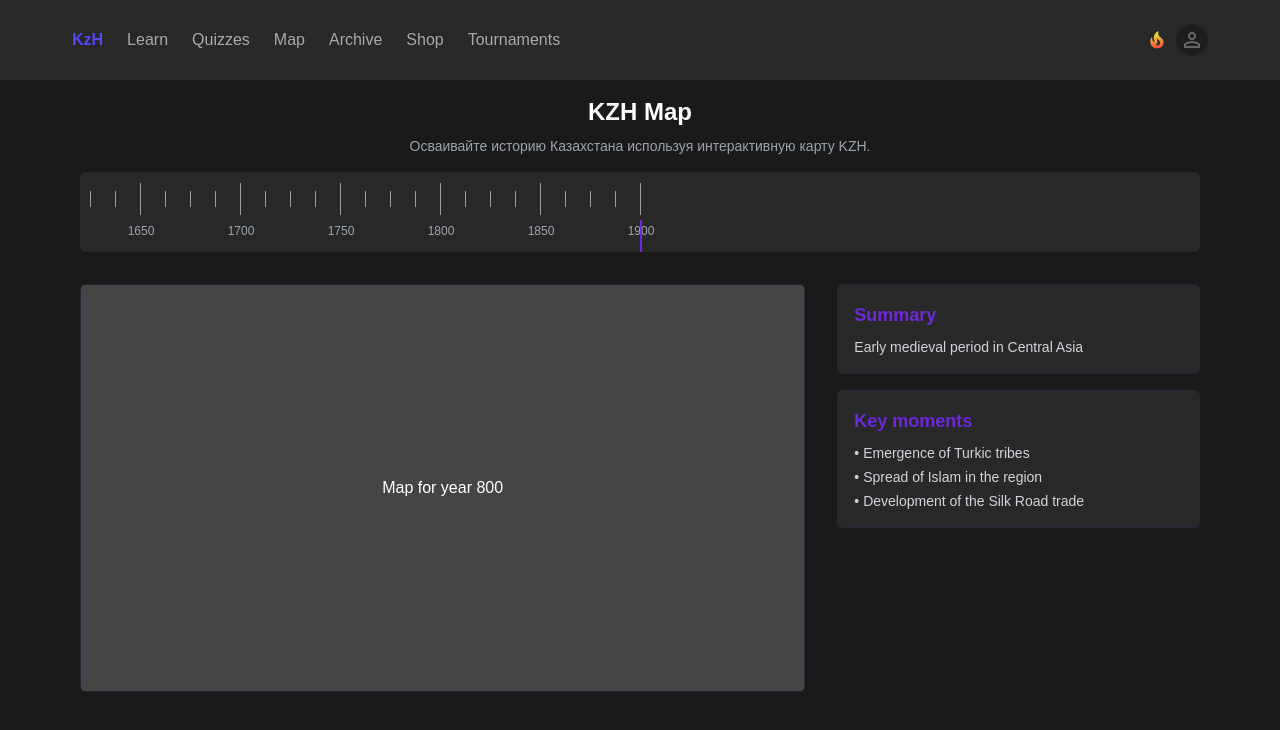
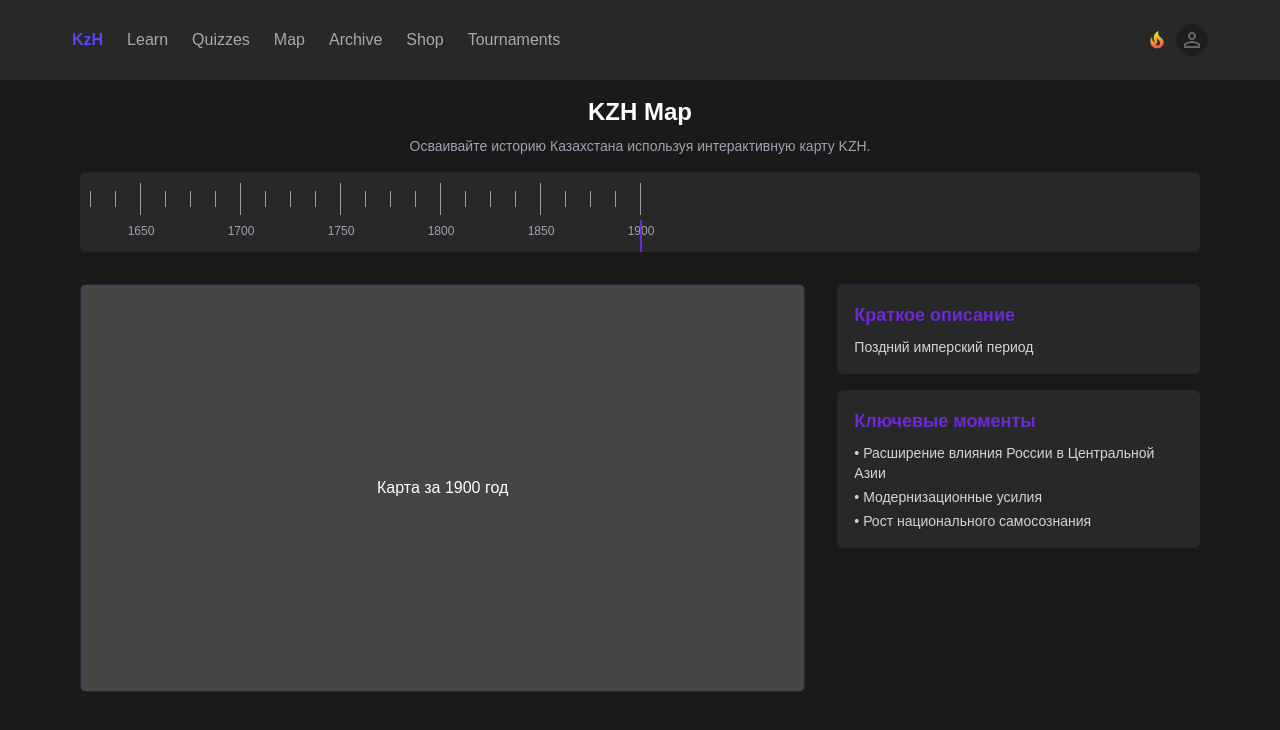
Before and after one commit to Dulatbay/kz-h-front-end, a Next.js app: page /map in a window 1280 px wide. Shown: the top 730 px of the page. Built offline with nearby package versions, Linux system fonts and the light colour scheme.

Commit message:
fix: minor issue

```diff
--- a/app/map/page.tsx
+++ b/app/map/page.tsx
@@ -6,73 +6,73 @@ import { TimelineSlider } from '@/components/TimelineSlider/TimelineSlider'
 // Данные для нужных дат
 const historicalData = {
   800: {
-    summary: "Early medieval period in Central Asia",
+    summary: "Ранний средневековый период в Центральной Азии",
     keyMoments: [
-      "Emergence of Turkic tribes",
-      "Spread of Islam in the region",
-      "Development of the Silk Road trade"
+      "Появление тюркских племён",
+      "Распространение ислама в регионе",
+      "Развитие торговли по Шёлковому пути"
     ],
-    mapUrl: "/maps/800.png" // Замените на URL карты
+    mapUrl: "/maps/800.png" // Замениmь на URL карты
   },
   900: {
-    summary: "Karakhanid period",
+    summary: "Караханидский период",
     keyMoments: [
-      "Establishment of the Karakhanid Khanate",
-      "Consolidation of Islam in the region",
-      "Cultural and architectural achievements"
+      "Образование Караханидского каганата",
+      "Укрепление ислама в регионе",
+      "Культурные и архитектурные достижения"
     ],
     mapUrl: "/maps/900.png"
   },
   1000: {
-    summary: "Great Seljuk Empire",
+    summary: "Великая Сельджукская империя",
     keyMoments: [
-      "Seljuk conquest of Central Asia",
-      "Expansion of the empire",
-      "Influence on the region's politics and culture"
+      "Завоевания сельджуков в Центральной Азии",
+      "Расширение империи",
+      "Влияние на политику и культуру региона"
     ],
     mapUrl: "/maps/1000.png"
   },
   1200: {
-    summary: "Mongol invasions and aftermath",
+    summary: "Монгольские нашествия и их последствия",
     keyMoments: [
-      "Destruction caused by Mongol invasions",
-      "Formation of successor states",
-      "Cultural and economic recovery"
+      "Разрушения, вызванные нашествиями монголов",
+      "Образование государств-преемников",
+      "Культурное и экономическое восстановление"
     ],
     mapUrl: "/maps/1200.png"
   },
   1500: {
-    summary: "Kazakh Khanate",
+    summary: "Казахское ханство",
     keyMoments: [
-      "Formation of the Kazakh Khanate",
-      "Relations with neighboring states",
-      "Cultural and political developments"
+      "Образование Казахского ханства",
+      "Отношения с соседними государствами",
+      "Культурные и политические изменения"
     ],
     mapUrl: "/maps/1500.png"
   },
   1700: {
-    summary: "Kazakh Khan",
+    summary: "Казахский хан",
     keyMoments: [
-      "Formation of the Kazakh Khanate",
-      "Relations with neighboring states",
-      "Cultural and political developments"
+      "Образование Казахского ханства",
+      "Отношения с соседними государствами",
+      "Культурные и политические изменения"
     ],
   },
   1800: {
-    summary: "Russian Empire",
+    summary: "Российская империя",
     keyMoments: [
-      "Russian expansion into Central Asia",
-      "Colonization and economic changes",
-      "Impact on local populations"
+      "Расширение Российской империи в Центральной Азии",
+      "Колонизация и экономические преобразования",
+      "Влияние на местное население"
     ],
     mapUrl: "/maps/1800.png"
   },
   1900: {
-    summary: "Late imperial period",
+    summary: "Поздний имперский период",
     keyMoments: [
-      "Russian expansion into Central Asia",
-      "Modernization efforts",
-      "Growth of national consciousness"
+      "Расширение влияния России в Центральной Азии",
+      "Модернизационные усилия",
+      "Рост национального самосознания"
     ],
     mapUrl: "/maps/1900.png"
   }
@@ -81,7 +81,7 @@ const historicalData = {
 const years = Object.keys(historicalData).map(Number)
 
 export default function HistoricalTimeline() {
-  const [selectedYear, setSelectedYear] = useState(800)
+  const [selectedYear, setSelectedYear] = useState(years[years.length - 1])
 
   const getClosestYear = (year: number) => {
     return years.reduce((prev, curr) => {
@@ -110,17 +110,17 @@ export default function HistoricalTimeline() {
       <div className="grid sm:grid-cols-1 md:grid-cols-[2fr,1fr] gap-4 sm:gap-6 md:gap-8 max-w-6xl mx-auto">
         <div className="bg-[#282828] border border-gray-800 rounded-md aspect-video">
           <div className="w-full h-full bg-[#454545] rounded flex items-center justify-center text-sm sm:text-base">
-            Map for year {selectedYear}
+            Карта за {selectedYear} год
           </div>
         </div>
 
         <div className="space-y-4">
           <div className="p-3 sm:p-4 bg-[#282828] border border-gray-800 rounded-md">
-            <h2 className="text-base sm:text-lg font-bold mb-2 text-violet-700">Summary</h2>
+            <h2 className="text-base sm:text-lg font-bold mb-2 text-violet-700">Краткое описание</h2>
             <p className="text-gray-300 text-xs sm:text-sm">{currentData.summary}</p>
           </div>
           <div className="p-3 sm:p-4 bg-[#282828] border border-gray-800 rounded-md">
-            <h2 className="text-base sm:text-lg font-bold mb-2 text-violet-700">Key moments</h2>
+            <h2 className="text-base sm:text-lg font-bold mb-2 text-violet-700">Ключевые моменты</h2>
             <ul className="space-y-1 text-xs sm:text-sm">
               {currentData.keyMoments.map((moment, index) => (
                 <li key={index} className="text-gray-300">• {moment}</li>
--- a/components/TimelineSlider/TimelineSlider.tsx
+++ b/components/TimelineSlider/TimelineSlider.tsx
@@ -6,15 +6,15 @@ export function TimelineSlider({ minYear, maxYear, onChange }: TimelineSliderPro
   const containerRef = useRef<HTMLDivElement>(null)
 
   const YEAR_STEP = 50
-  const SUB_MARKERS = 3 // 3 small markers between each big marker
-  const STEP_WIDTH = 100 // Pixels for each 50-year step
+  const SUB_MARKERS = 3 // 3 маленьких маркера между каждым большим
+  const STEP_WIDTH = 100 // Пиксели для каждого 50-летнего шага
   const numSteps = Math.floor((maxYear - minYear) / YEAR_STEP)
   const SLIDER_WIDTH = STEP_WIDTH * numSteps
 
-  // Set up x for slider movement
+  // Установка x для перемещения слайдера
   const x = useMotionValue(-SLIDER_WIDTH / 2)
 
-  // Convert x to corresponding year
+  // Преобразование x в соответствующий год
   const year = useTransform(x, xValue => {
     const progress = (xValue + SLIDER_WIDTH / 2) / SLIDER_WIDTH
     const stepIndex = Math.round((1 - progress) * numSteps)
@@ -35,7 +35,7 @@ export function TimelineSlider({ minYear, maxYear, onChange }: TimelineSliderPro
     for (let i = 0; i <= numSteps; i++) {
       const yearValue = minYear + i * YEAR_STEP
 
-      // Big marker
+      // Большой маркер
       markers.push(
         <div
           key={`main-${yearValue}`}
@@ -46,7 +46,7 @@ export function TimelineSlider({ minYear, maxYear, onChange }: TimelineSliderPro
             height: '32px',
           }}
         >
-          {/* Year label at the same level for all big markers */}
+          {/* Метка года на одном уровне для всех больших маркеров */}
           <span
             className="absolute top-10 left-0 transform -translate-x-1/2 text-xs text-gray-400"
           >
@@ -55,9 +55,9 @@ export function TimelineSlider({ minYear, maxYear, onChange }: TimelineSliderPro
         </div>
       )
 
-      // Add small markers if not the last main marker
+      // Добавление маленьких маркеров, если это не последний основной маркер
       if (i < numSteps) {
-        // 3 small markers equally spaced between the big markers
+        // 3 маленьких маркера, равномерно распределенные между большими маркерами
         for (let j = 1; j <= SUB_MARKERS; j++) {
           const subYearValue = yearValue + (YEAR_STEP / (SUB_MARKERS + 1)) * j
           const subPosition = (i * STEP_WIDTH) + (STEP_WIDTH / (SUB_MARKERS + 1)) * j
@@ -101,7 +101,7 @@ export function TimelineSlider({ minYear, maxYear, onChange }: TimelineSliderPro
           {generateMarkers()}
         </div>
       </motion.div>
-      {/* Cursor Line */}
+      {/* Линия курсора */}
       <div className="absolute bottom-0 left-1/2 w-0.5 h-8 bg-violet-700 z-10" />
     </div>
   )
```
